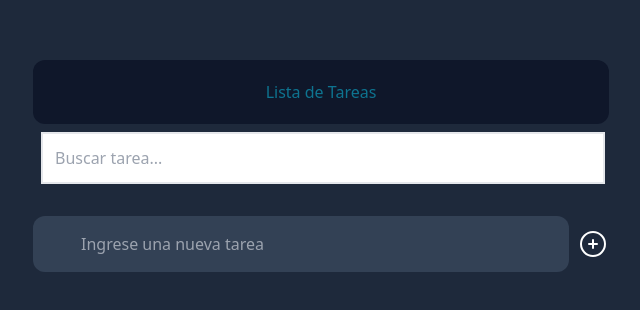
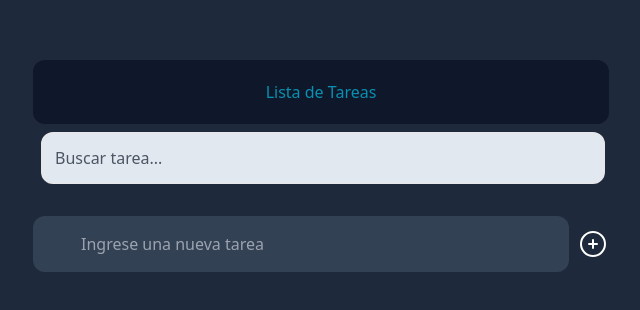
Before and after one commit to NinaChavezz/MyApp-UTN, a React (Vite) app: page / in a window 1280 px wide. Shown: the part 220-530 px from the top of the page, without its empty margins (319-959 px from the left). Built offline with nearby package versions, Linux system fonts and the light colour scheme.

Commit message:
cambioscolores

```diff
--- a/src/App.jsx
+++ b/src/App.jsx
@@ -58,11 +58,11 @@ function App() {
     <div className=" bg-slate-800 min-h-screen h-full text-blue-300 flex items-center justify-center py-20 px-5">
       <div className="container flex flex-col max-w-xl">
         <>
-          <h1 className="bg-slate-900 h-full text-cyan-700 flex items-center justify-center rounded-xl py-5 px-5">
+          <h1 className="bg-slate-900 h-full text-cyan-600 flex items-center justify-center rounded-xl py-5 px-5">
             Lista de Tareas
           </h1>
           <input
-            className="border-2 p-3 m-2 w-[98%] placeholder-gray-400"
+            className="bg-slate-200 border-2 p-3 m-2 w-[98%] rounded-xl placeholder-gray-600 text-gray-800"
             type="text"
             placeholder="Buscar tarea..."
             onChange={(e) => {
```
Also changed, not shown: public/vite.svg.
